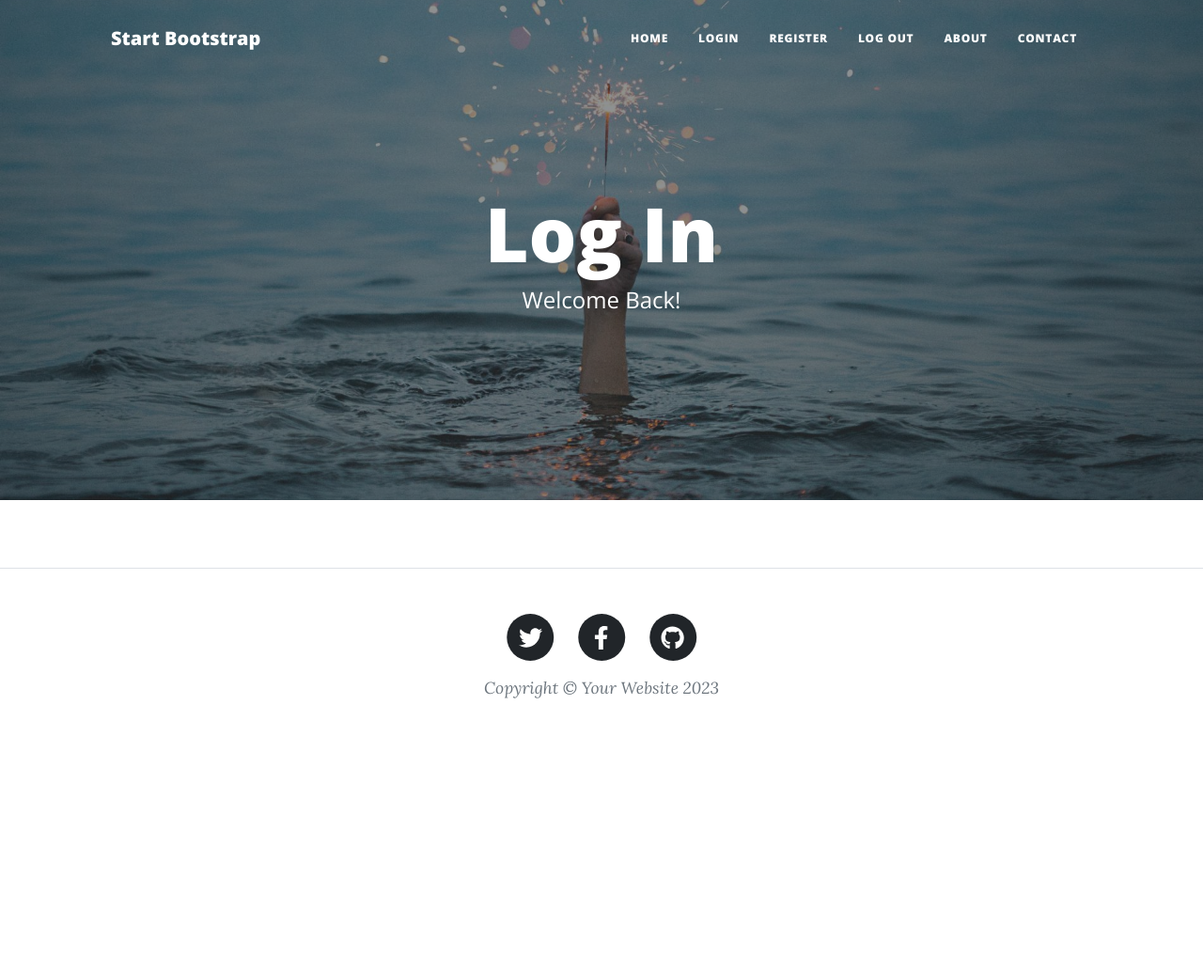
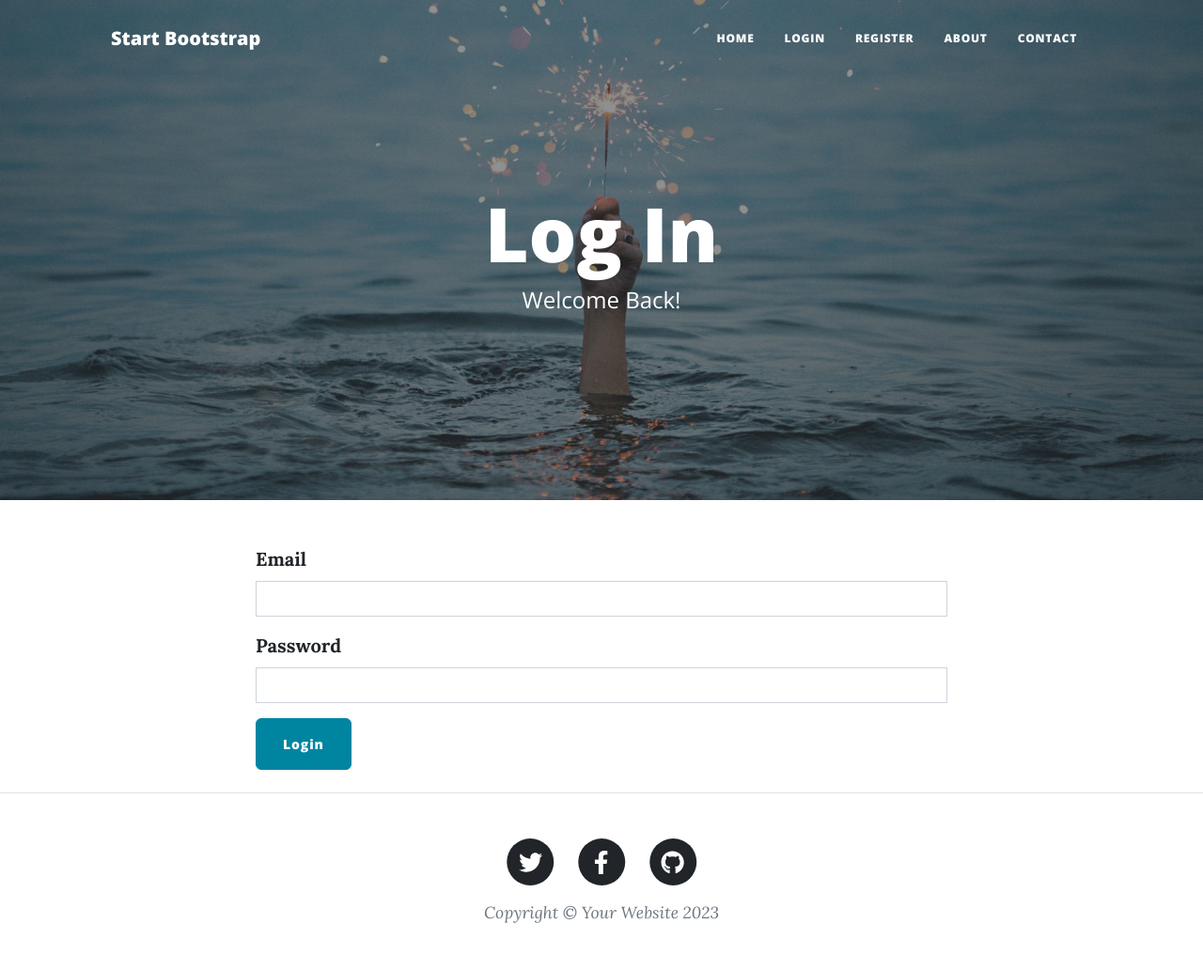
Before and after one commit to Hackeinstein/PROJECTS, a Flask app: page /login in a window 1280 px wide. Shown: the whole page at 94% size. Before the commit the page ends 743 px from the top, so only its background shows below. Run offline with Flask 3, Linux system fonts and the light colour scheme; some libraries are stand-ins or nearby versions.

Commit message:
adv bl0g

```diff
--- a/Python projects/day-69-starting-files-blog-with-users/forms.py
+++ b/Python projects/day-69-starting-files-blog-with-users/forms.py
@@ -14,9 +14,16 @@ class CreatePostForm(FlaskForm):
 
 
 # TODO: Create a RegisterForm to register new users
-
+class RegisterForm(FlaskForm):
+    name = StringField("Name", validators=[DataRequired()])
+    email = StringField("Email", validators=[DataRequired()])
+    password = StringField("Password", validators=[DataRequired()])
+    submit = SubmitField("Add User")
 
 # TODO: Create a LoginForm to login existing users
-
+class LoginForm(FlaskForm):
+    email = StringField("Email", validators=[DataRequired()])
+    password = StringField("Password", validators=[DataRequired()])
+    submit = SubmitField("Login")
 
 # TODO: Create a CommentForm so users can leave comments below posts
--- a/Python projects/day-69-starting-files-blog-with-users/main.py
+++ b/Python projects/day-69-starting-files-blog-with-users/main.py
@@ -1,16 +1,14 @@
 from datetime import date
-from flask import Flask, abort, render_template, redirect, url_for, flash
+from flask import Flask, abort, render_template, redirect, url_for, flash, request
 from flask_bootstrap import Bootstrap5
 from flask_ckeditor import CKEditor
-from flask_gravatar import Gravatar
-from flask_login import UserMixin, login_user, LoginManager, current_user, logout_user
+from flask_login import UserMixin, login_user, LoginManager, current_user, logout_user, login_required
 from flask_sqlalchemy import SQLAlchemy
 from functools import wraps
 from werkzeug.security import generate_password_hash, check_password_hash
 from sqlalchemy.orm import relationship
 # Import your forms from the forms.py
-from forms import CreatePostForm
-
+from forms import *
 
 '''
 Make sure the required packages are installed:
@@ -37,7 +35,8 @@ Bootstrap5(app)
 app.config['SQLALCHEMY_DATABASE_URI'] = 'sqlite:///posts.db'
 db = SQLAlchemy()
 db.init_app(app)
-
+login_manager=LoginManager()
+login_manager.init_app(app)
 
 # CONFIGURE TABLES
 class BlogPost(db.Model):
@@ -52,26 +51,67 @@ class BlogPost(db.Model):
 
 
 # TODO: Create a User table for all your registered users.
+class User(UserMixin, db.Model):
+    __tablename__ = "Users"
+    id = db.Column(db.Integer, primary_key=True)
+    name = db.Column(db.String(250), nullable=False)
+    email = db.Column(db.String(250), unique=True, nullable=False)
+    password = db.Column(db.String(250), nullable=False)
 
 
 with app.app_context():
     db.create_all()
 
+@login_manager.user_loader
+def load_user(user_id):
+    return db.get_or_404(User,user_id)
+
 
 # TODO: Use Werkzeug to hash the user's password when creating a new user.
-@app.route('/register')
+@app.route('/register', methods=['GET', 'POST'])
 def register():
-    return render_template("register.html")
+    form = RegisterForm()
+    if form.validate_on_submit():
+        try:
+            new_user = User(
+                name=form.name.data,
+                email=form.email.data,
+                password=generate_password_hash(form.password.data, method="pbkdf2:sha256", salt_length=8)
+            )
+            db.session.add(new_user)
+            db.session.commit()
+            return redirect(url_for('login'))
+        except Exception as ex:
+            flash("User already exists")
+            return redirect(url_for('login'))
+
+    return render_template("register.html", form=form)
 
 
 # TODO: Retrieve a user from the database based on their email.
-@app.route('/login')
+@app.route('/login', methods=['GET', 'POST'])
 def login():
-    return render_template("login.html")
+    form = LoginForm()
+    if form.validate_on_submit():
+        try:
+            user = db.session.execute(db.select(User).where(User.email == form.email.data)).scalar()
+            if check_password_hash(user.password, form.password.data):
+                login_user(user)
+                return redirect(url_for('get_all_posts'))
+            else:
+                flash("Wrong Login Info 1")
+                return redirect(url_for('login'))
+        except Exception as ex:
+            print(ex)
+            flash("Wrong login info 0")
+            return redirect(url_for('login'))
+    return render_template("login.html", form=form)
 
 
 @app.route('/logout')
+@login_required
 def logout():
+    logout_user()
     return redirect(url_for('get_all_posts'))
 
 
--- a/Python projects/day-69-starting-files-blog-with-users/templates/header.html
+++ b/Python projects/day-69-starting-files-blog-with-users/templates/header.html
@@ -67,6 +67,7 @@
               >
             </li>
             <!-- TODO: Only show Login/Register if user is logged out. Otherwise show "Log Out" -->
+            {% if not current_user.is_active:%}
             <li class="nav-item">
               <a
                 class="nav-link px-lg-3 py-3 py-lg-4"
@@ -81,6 +82,7 @@
                 >Register</a
               >
             </li>
+            {%else:%}
             <li class="nav-item">
               <a
                 class="nav-link px-lg-3 py-3 py-lg-4"
@@ -88,6 +90,7 @@
                 >Log Out</a
               >
             </li>
+            {%endif%}
             <li class="nav-item">
               <a
                 class="nav-link px-lg-3 py-3 py-lg-4"
--- a/Python projects/day-69-starting-files-blog-with-users/templates/login.html
+++ b/Python projects/day-69-starting-files-blog-with-users/templates/login.html
@@ -22,8 +22,16 @@ include "header.html" %}
   <div class="container">
     <div class="row">
       <!-- TODO: add a flash message here for users registering twice -->
+      {% with messages = get_flashed_messages() %}
+      {% if messages %}
+        {% for message in messages %}
+          <p style="color:red">{{ message }}</p>
+        {% endfor %}
+      {% endif %}
+    {% endwith %}
       <div class="col-lg-8 col-md-10 mx-auto">
         <!--TODO: render login form here-->
+        {{render_form(form, method="POST", action=url_for('login'))}}
       </div>
     </div>
   </div>
--- a/Python projects/day-69-starting-files-blog-with-users/templates/register.html
+++ b/Python projects/day-69-starting-files-blog-with-users/templates/register.html
@@ -23,6 +23,7 @@ include "header.html" %}
     <div class="row">
       <div class="col-lg-8 col-md-10 mx-auto">
         <!--TODO: render your registration form here-->
+        {{render_form(form, method="POST", action=url_for('register'))}}
       </div>
     </div>
   </div>
```
Also changed, not shown: Python projects/day-69-starting-files-blog-with-users/instance/posts.db.
